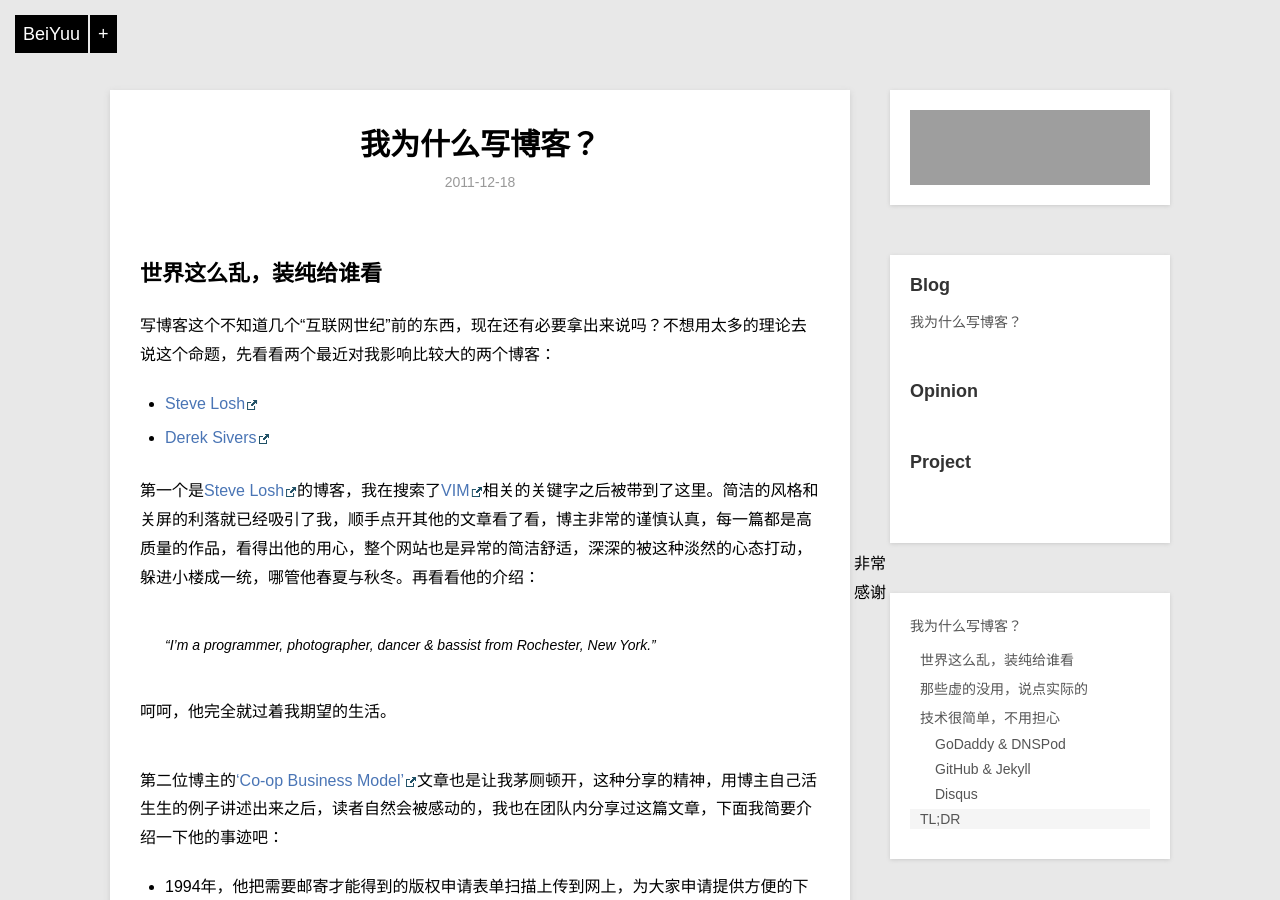
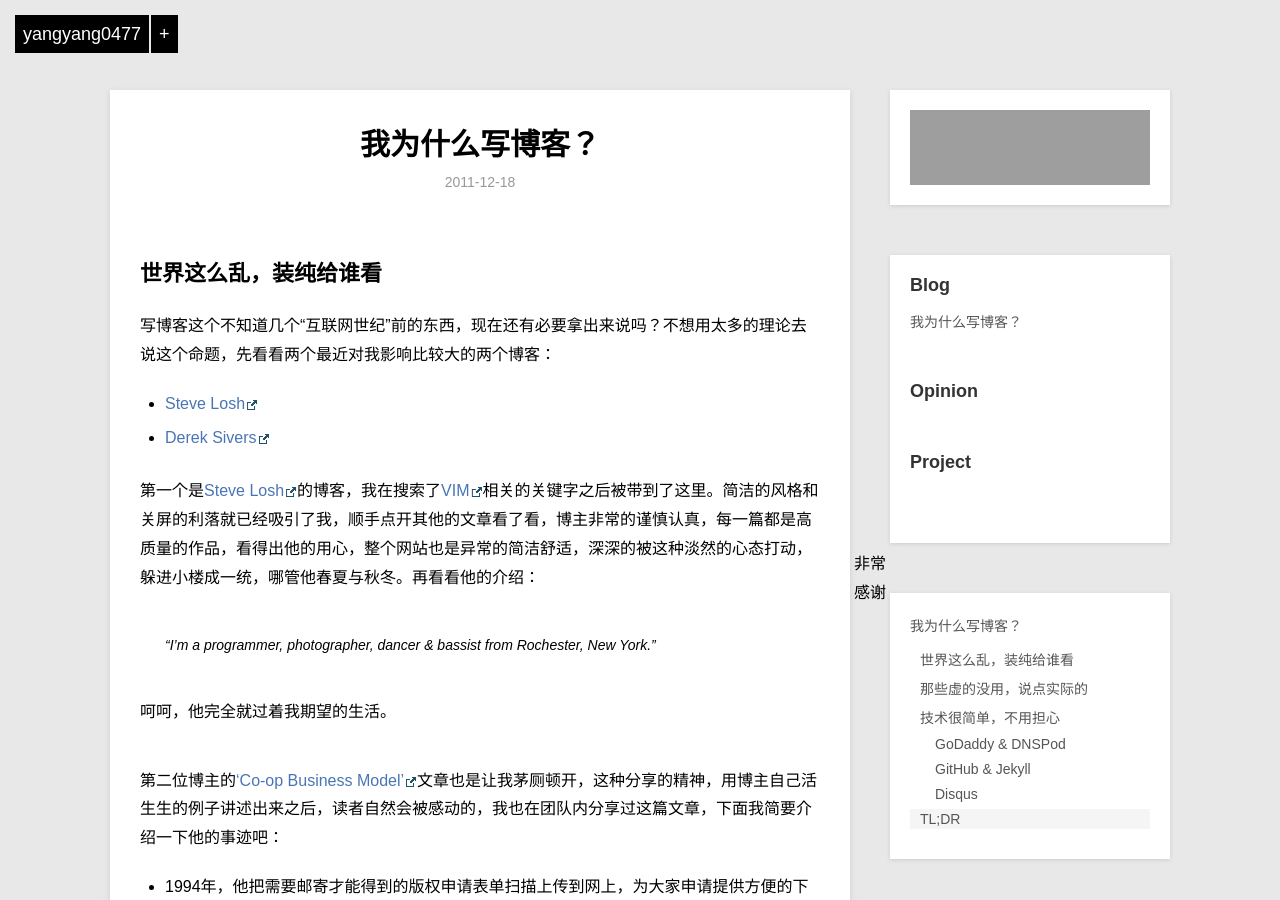
Before and after one commit to yangyang0477/yangyang0477.github.io, a Jekyll site: the page built from _posts/blog/2011-12-18-why-blog.md, in a window 1280 px wide and 900 px high. Built offline with Jekyll 4.4.1, drawn with Linux system fonts in a browser that asks for light colours; Markdown is read by kramdown in place of the engine named in the settings; grey boxes are pictures that could not be loaded.

Commit message:
change index.html
change index.html

```diff
--- a/_layouts/default.html
+++ b/_layouts/default.html
@@ -2,7 +2,7 @@
 <html>
 <head>
     <!--
-    * Author:         BeiYuu
+    * Author:         yangyanng0477
     -->
     <meta charset="utf-8" />
     <title>{% if page.title %}{{ page.title }} | {% endif %}{{ site.title }}</title>
@@ -19,13 +19,11 @@
 
     <div class="home-menu">
         <div class="home-icon-con">
-            <a class="home-menu-icon" href="/">BeiYuu</a>
+            <a class="home-menu-icon" href="/">yangyang0477</a>
             <a class="home-follow" href="#" title="Contact Me">+</a>
         </div>
         <div class="home-contact">
-            <a href="http://weibo.com/beiyuu/" target="_blank" style="margin-left:-5px;"><img src="http://www.weibo.com/favicon.ico" alt="" width="25"/></a>
-            <a href="http://www.douban.com/people/beiyuu/" target="_blank" style="text-align:center;"><img src="http://www.douban.com/favicon.ico" alt="" width="22"/></a>
-            <a href="http://instagram.com/beiyuu/" target="_blank" style="text-align:right"><img src="http://d36xtkk24g8jdx.cloudfront.net/bluebar/00c6602/images/ico/favicon.ico" alt="" width="22"/></a>
+            <a href="http://weibo.com/u/1765301834" target="_blank" style="margin-left:-5px;"><img src="http://www.weibo.com/favicon.ico" alt="" width="25"/></a>
         </div>
     </div>
 
```
